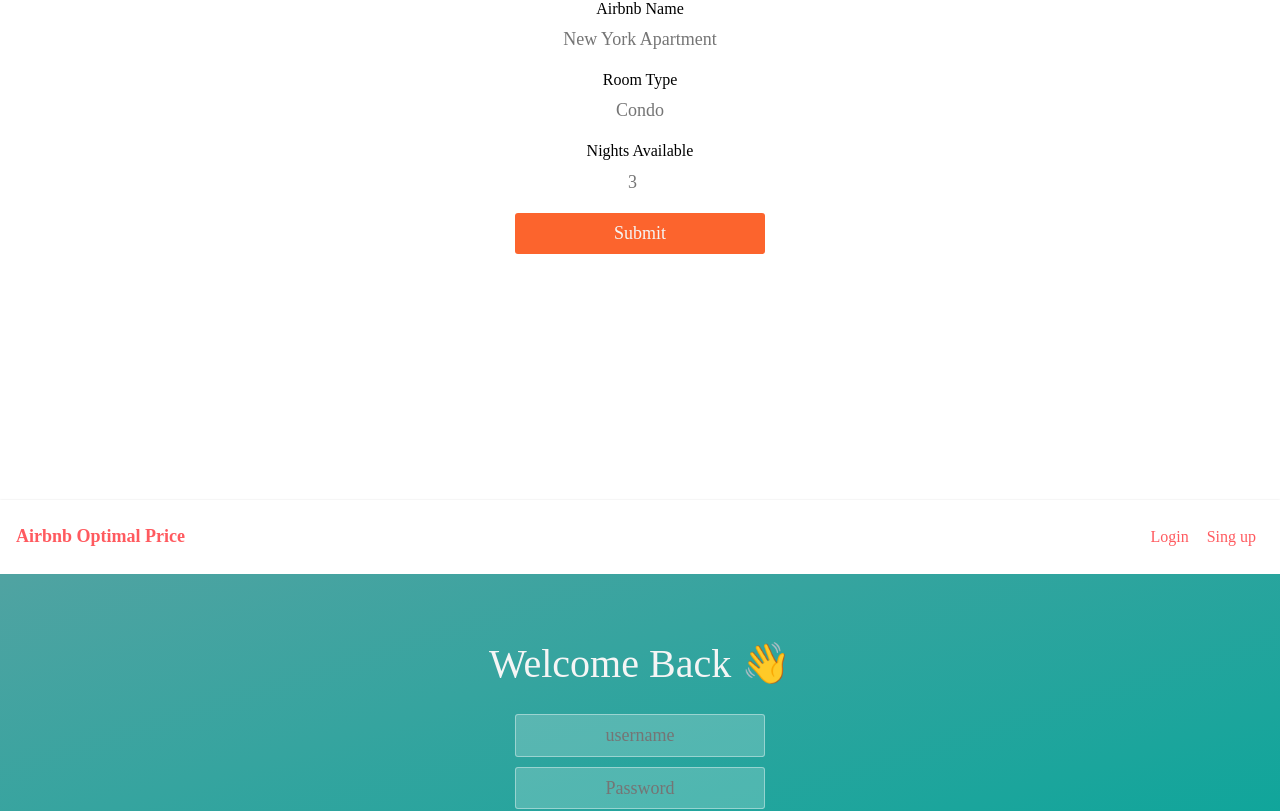
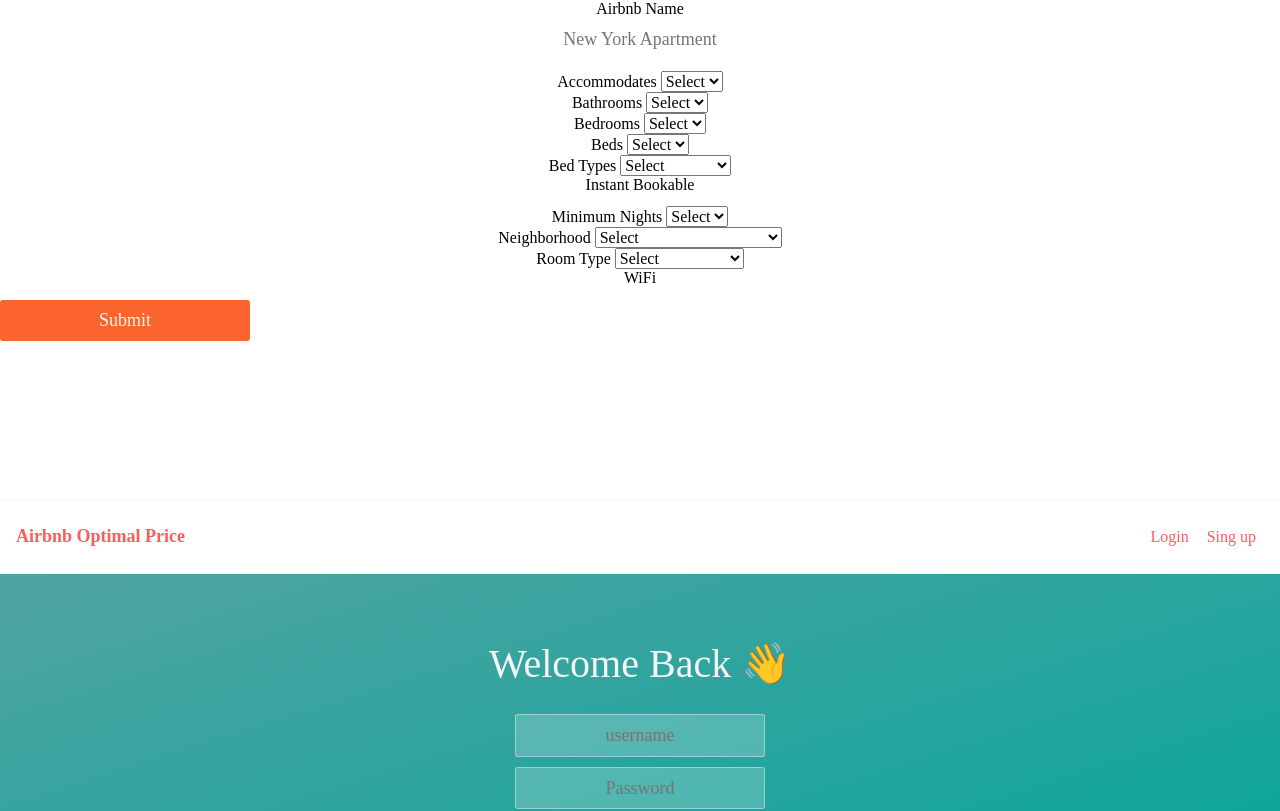
Before and after one commit to Airbnb-Optimal-Price/Frontend, a React (Create React App) app in the folder airbnb/: page /login in a window 1280 px wide. Shown: the top 811 px of the page. Built offline with nearby package versions, Linux system fonts and the light colour scheme.

Commit message:
major changes to form

```diff
--- a/airbnb/package.json
+++ b/airbnb/package.json
@@ -5,6 +5,7 @@
   "dependencies": {
     "axios": "^0.19.0",
     "formik": "^1.5.8",
+    "formik-checkbox-fix": "^1.4.4",
     "react": "^16.10.2",
     "react-dom": "^16.10.2",
     "react-redux": "^7.1.1",
--- a/airbnb/src/Action/index.js
+++ b/airbnb/src/Action/index.js
@@ -38,6 +38,7 @@
     .then(res => {
       console.log("POST Request Response: ", res)
       localStorage.setItem('token', res.data.token);
+      localStorage.setItem('id', res.data.users_id)
       dispatch({ type: LOGIN_SUCCESS, payload: res.data })
     })
     .catch(err => dispatch({ type: LOGIN_FAILURE, payload: err.payload }));
--- a/airbnb/src/Components/DashBoard.js
+++ b/airbnb/src/Components/DashBoard.js
@@ -1,5 +1,4 @@
 import React, {useState, useEffect} from 'react';
-import axios from 'axios';
 import {withFormik, Field, Form} from 'formik'
 import * as Yup from 'yup';
 import styled from 'styled-components';
@@ -9,12 +8,17 @@
 
     height: 500px;
 
+    #one{
+
+         display: flex;
+        flex-direction: column;
+    }
 
 
     `;
 
 
-    function DashBoard ({touched, errors, status}) {
+    function DashBoard ({touched, errors, status, values}) {
 
         const [air, setAir] = useState([]);
         useEffect(()=>{
@@ -36,40 +40,192 @@
                         <h5>{errors.name}</h5>
                     )}
                 </label>
+                <label className='accommodates'>
+                        Accommodates {" "}
+                        <Field
+                            component='select'
+                            name='accommodates'
+                            id='accommodates'
+                        >
+                        <option>Select</option>
+                        <option value='1'>1</option>
+                        <option value='2'>2</option>
+                        <option value='3'>3</option>
+                        <option value='4'>4</option>
+                        <option value='5'>5</option>
+                        <option value='6'>6</option>
+                        <option value='7'>7</option>
+                        <option value='8'>8</option>
+
+                        </Field>
+                        {touched.accommodates && errors.accommodates && (
+                            <h5>{errors.accommodates}</h5>
+                        )}
+                </label>
+
+                <label className='bathrooms'>
+                        {" "}  Bathrooms {" "}
+                        <Field
+                            component='select'
+                            name='bathroom'
+                            id='bathroom'
+                        >
+                        <option>Select</option>
+                        <option value='1.0'>1</option>
+                        <option value='1.5'>1.5</option>
+                        <option value='2.0'>2</option>
+
+                        </Field>
+                </label>
+                    <label className='bathrooms'>
+                        {" "}  Bedrooms {" "}
+                        <Field
+                            component='select'
+                            name='bedrooms'
+                            id='bedrooms'
+                        >
+                            <option>Select</option>
+                            <option value='0.0'>0</option>
+                            <option value='1.0'>1</option>
+                            <option value='2.0'>2</option>
+                            <option value='3.0'>3</option>
+
+                        </Field>
+                    </label>
+                <label className='bathrooms'>
+                        {" "}  Beds {" "}
+                        <Field
+                            component='select'
+                            name='beds'
+                            id='beds'
+                        >
+                        <option>Select</option>
+
+                        <option value='1.0'>1</option>
+                        <option value='2.0'>2</option>
+                        <option value='3.0'>3</option>
+                        <option value='4.0'>4</option>
+
+                        </Field>
+                </label>
+                <label className='bathrooms'>
+                        {" "}  Bed Types {" "}
+                        <Field
+                            component='select'
+                            name='bed_type'
+                            id='bed_type'
+                        >
+                        <option>Select</option>
+
+                        <option value='real bed'>Real Bed</option>
+                        <option value='pull-out sofa'>Pull-Out Sofa</option>
+                        <option value='futon'>Futon</option>
+                        <option value='Couch'>Couch</option>
+                        <option value='airbed'>Airbed</option>
+
+                        </Field>
+                </label>
+                <label className='instant'>
+                    Instant Bookable
+
+                    <Field
+                    type='checkbox'
+                    name='instant_bookable'
+                    id='instant_bookable'
+                    checked={values.instant_bookable}
+                    />
+
+                </label>
+                    <label className='minimum_nights '>
+                        {" "}   Minimum Nights {" "}
+                        <Field
+                            component='select'
+                            name='minimum_nights '
+                            id='minimum_nights '
+                        >
+                        <option>Select</option>
+                        <option value='1'>1</option>
+                        <option value='2'>2</option>
+                        <option value='3'>3</option>
+                        <option value='4'>4</option>
+                        <option value='5'>5</option>
+                        <option value='6'>6</option>
+                        <option value='7'>7</option>
+
+                        </Field>
+                        {touched.minimum_nights && errors.minimum_nights  && (
+                            <h5>{errors.minimum_nights }</h5>
+                        )}
+                    </label>
+                    <label className='neighborhood'>
+                        {" "}   Neighborhood {" "}
+                        <Field
+                            component='select'
+                            name='neighborhood'
+                            id='neighborhood'
+                        >
+                        <option>Select</option>
+                        <option value='friedrichshain-kreuzberg'>
+                        Friedrichshain-Kreuzberg
+                        </option>
+                        <option value='mitte'>
+                        Mitte
+                        </option>
+                        <option value='Pankow'>
+                        Pankow
+                        </option>
+                        <option value='Neukolln'>
+                        Neukolln
+                        </option>
+                        </Field>
+                        {touched.neighborhood && errors.neighborhood  && (
+                            <h5>{errors.neighborhood }</h5>
+                        )}
+                    </label>
+
                 <label className='roomType'>
                         {" "}   Room Type {" "}
                     <Field
-                        type='text'
+                        component='select'
 
                         name='room_type'
-                        id='roomType'
+                        id='room_type'
                         placeholder='Condo'
-                    />
+                    >
+                    <option>Select</option>
+                    <option value='private room'>
+                    Private room
+                    </option>
+                    <option value='entire home/apt'>
+                    Entire Home/apt
+                    </option>
+                    <option value='shared room'>
+                    Shared room
+                    </option>
+
+                    </Field>
                         {touched.room_type && errors.room_type && (
                             <h5>{errors.room_type}</h5>
                         )}
                 </label>
-                <label className='nights'>
-                        {" "}    Nights Available {" "}
+                    <label className='wifi'>
+                        WiFi
                     <Field
-                        type='number'
-                        name='number_nights'
-                        id='nights'
-                        min='0'
-                        placeholder='3'
-                    />
-                        {touched.number_nights && errors.number_nights && (
-                            <h5>{errors.number_nights}</h5>
-                        )}
-                </label>
+                            type='checkbox'
+                            name='wifi'
+                            checked={values.wifi}
+
+                        />
+                    </label>
+
                 <button type='submit'>Submit</button>
             </Form>
 
             {air.map(airbnb => (
                     <ul key={airbnb.id}>
                         <li>Name: {airbnb.name}</li>
-                        <li>Room Type: {airbnb.roomType}</li>
-                        <li>Nights available: {airbnb.nights}</li>
+                        <li>Room Type: {airbnb.room_type}</li>
+                        <li>Nights available: {airbnb.minimum_nights}</li>
                     </ul>
                 ))}
 
@@ -77,27 +233,39 @@
         )
     }
     const FormikDashBoard = withFormik({
-        mapPropsToValues({ name, room_type, number_nights }) {
+        mapPropsToValues({ name, accommodates, bathroom, bedroom, beds, bed_types, instant_bookable, minimum_nights, neighborhood, room_type  }) {
             return {
                 name: name || '',
+                accommodates: accommodates || '',
+                bathroom: bathroom || '',
+                bedroom: bedroom || '',
+                beds: beds || '',
+                bed_types: bed_types || '',
+                instant_bookable: instant_bookable || false,
                 room_type: room_type || '',
-                number_nights: number_nights || ''
+                neighborhood: neighborhood || '',
+                minimum_nights: minimum_nights || false
 
             }
         },
         validationSchema: Yup.object().shape({
             name: Yup.string().required('Enter the name for Your Airbnb'),
-            room_type: Yup.string().required('What type of Airbnb is this?'),
-            number_nights: Yup.string().required('How many nights are available')
+            accommodates: Yup.string()
+                .oneOf(['1', '2', '3', '4', '5', '6', '7', '8'])
+                .required('How many can it accommodate?'),
+                bathroom: Yup.string()
+                    .oneOf(['1.0', '1.5','2.0'])
+                    .required(),
+
+
 
         }),
         handleSubmit(values, {setStatus}){
-            const cred = localStorage.getItem('token');
-            const listing = {...values, users_id: Date.now()}
-            console.log(cred)
+           const listings = {...values, users_id: localStorage.getItem('id')}
+          console.log(values)
 
             axiosWithAuth()
-                .post(`/api/listings/${listing.users_id}`, cred,  listing, )
+                .post(`/api/listings/`,  listings )
                 .then(res => {
                     setStatus(res.data);
                     console.log(res)
--- a/airbnb/src/utils/index.js
+++ b/airbnb/src/utils/index.js
@@ -5,7 +5,8 @@
     baseURL: 'https://airbnb-optimal.herokuapp.com',
     headers: {
       //Returns the current value associated with the given key, or null if the given key does not exist in the list associated with the object.
-      authorization: localStorage.getItem('token')
+      Authorization: localStorage.getItem('token'),
+      ID: localStorage.getItem('id')
     }
   })
 }
```
Also changed, not shown: 1 other file (tests, documents, lock files or other folders).
